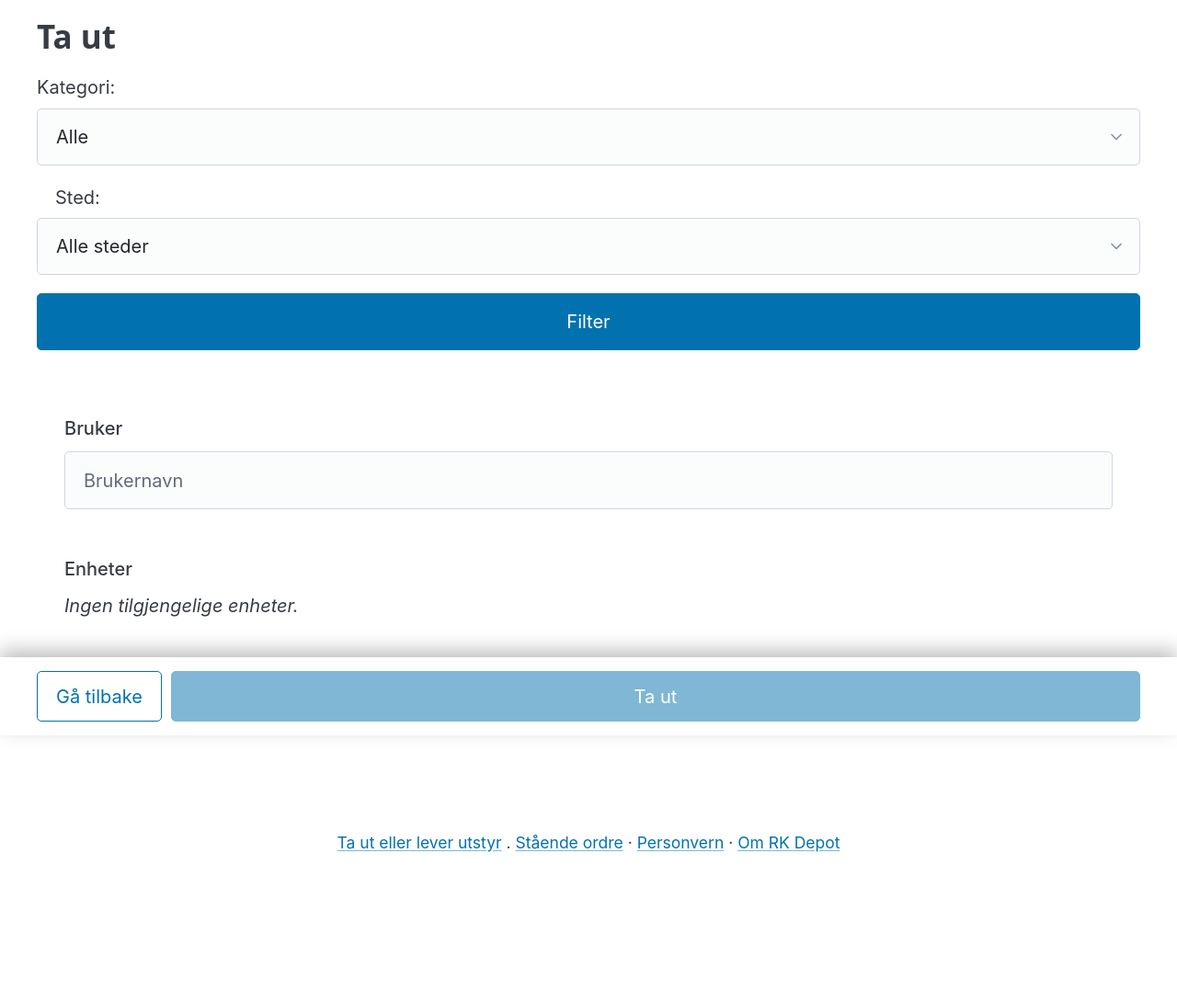
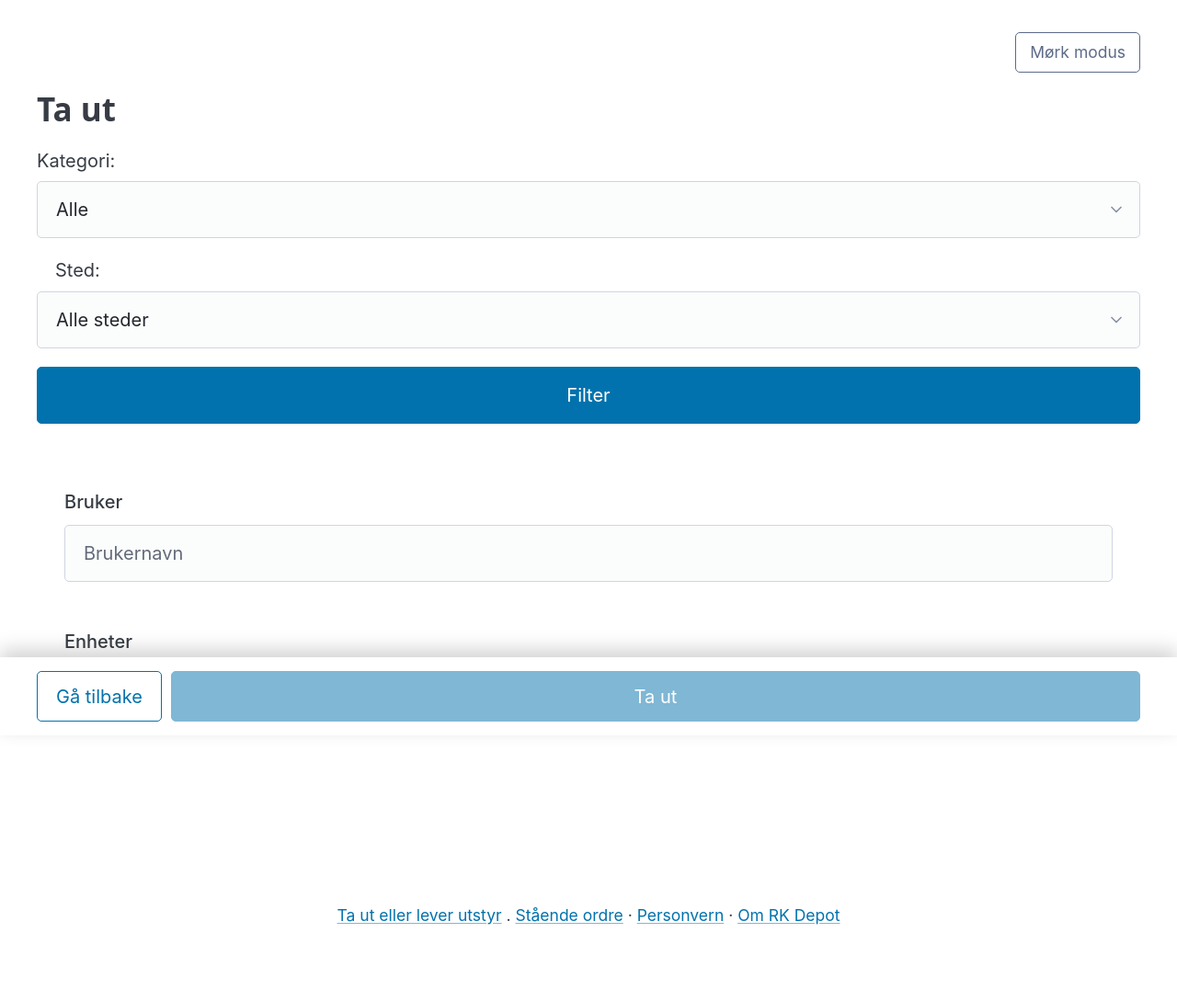
Before and after one commit to jonaspau/rk_depot, a Flask app: page /user/book in a window 1280 px wide. Shown: the whole page at 92% size. Before the commit the page ends 927 px from the top, so only its background shows below. Run offline with Flask 3, Linux system fonts and the light colour scheme; parts of the project's set-up code (start-up, migrations or seed data) failed here and were passed over; some libraries are stand-ins or nearby versions.

Commit message:
Lagt til Light mode

```diff
--- a/app/static/css/style.css
+++ b/app/static/css/style.css
@@ -3,10 +3,47 @@
 :root {
   --form-element-valid-border-color: #48bb78;
   --form-element-invalid-border-color: #f56565;
+  --app-success-text: #276749;
+  --app-danger-text: #742a2a;
+  --app-danger-link: #b91c1c;
+  --app-danger-link-hover: #7f1d1d;
+  --app-required: #b42318;
+  --app-skip-link-background: #111827;
+  --app-skip-link-text: #ffffff;
+  --app-shadow: rgba(0, 0, 0, 0.18);
+  --app-success-surface: rgba(72, 187, 120, 0.14);
+  --app-danger-surface: rgba(245, 101, 101, 0.14);
+  --app-warning-surface: rgba(234, 179, 8, 0.2);
+}
+
+[data-theme="dark"] {
+  --app-success-text: #9ae6b4;
+  --app-danger-text: #fed7d7;
+  --app-danger-link: #fca5a5;
+  --app-danger-link-hover: #fecaca;
+  --app-required: #fca5a5;
+  --app-skip-link-background: #ffffff;
+  --app-skip-link-text: #111827;
+  --app-shadow: rgba(0, 0, 0, 0.35);
+  --app-success-surface: rgba(72, 187, 120, 0.24);
+  --app-danger-surface: rgba(245, 101, 101, 0.24);
+  --app-warning-surface: rgba(234, 179, 8, 0.28);
 }
 
 body {
   font-family: -apple-system, BlinkMacSystemFont, "Segoe UI", Roboto, "Helvetica Neue", Arial, sans-serif;
+}
+
+.theme-switcher {
+  display: flex;
+  justify-content: flex-end;
+  margin: 0.75rem 0 1rem;
+}
+
+.theme-switcher button {
+  margin: 0;
+  padding: 0.4rem 0.75rem;
+  font-size: 0.875rem;
 }
 
 .navbar {
@@ -128,7 +162,7 @@ body {
   z-index: 1000;
   border-top: 1px solid var(--form-element-disabled-border-color);
   background-color: var(--background-color, var(--pico-background-color, #111));
-  box-shadow: 0 -8px 20px rgba(0, 0, 0, 0.25);
+  box-shadow: 0 -8px 20px var(--app-shadow);
 }
 
 .fixed-action-bar__inner {
--- a/app/templates/base.html
+++ b/app/templates/base.html
@@ -7,9 +7,21 @@
     <title>{% block title %}RK Depot{% endblock %}</title>
     <link rel="stylesheet" href="https://cdn.jsdelivr.net/npm/@picocss/pico@2/css/pico.min.css">
     <link rel="stylesheet" href="{{ url_for('static', filename='css/style.css') }}">
+    <script>
+        (() => {
+            const savedTheme = localStorage.getItem('rk-depot-theme');
+            const systemTheme = window.matchMedia('(prefers-color-scheme: dark)').matches ? 'dark' : 'light';
+            document.documentElement.dataset.theme = savedTheme || systemTheme;
+        })();
+    </script>
 </head>
 <body>
     <main id="main-content" class="container">
+        <div class="theme-switcher">
+            <button type="button" id="theme-toggle" class="outline secondary" aria-pressed="false">
+                Mørk modus
+            </button>
+        </div>
         {% with messages = get_flashed_messages(with_categories=true) %}
             {% if messages %}
                 {% for category, message in messages %}
@@ -22,6 +34,28 @@
 
         {% block content %}{% endblock %}
     </main>
+
+    <script>
+        (() => {
+            const toggle = document.getElementById('theme-toggle');
+            const root = document.documentElement;
+
+            const updateToggle = () => {
+                const isDark = root.dataset.theme === 'dark';
+                toggle.textContent = isDark ? 'Lys modus' : 'Mørk modus';
+                toggle.setAttribute('aria-pressed', String(isDark));
+            };
+
+            toggle.addEventListener('click', () => {
+                const nextTheme = root.dataset.theme === 'dark' ? 'light' : 'dark';
+                root.dataset.theme = nextTheme;
+                localStorage.setItem('rk-depot-theme', nextTheme);
+                updateToggle();
+            });
+
+            updateToggle();
+        })();
+    </script>
 
     <footer>
         <div class="container site-footer">
```
Also changed, not shown: other parts of app/static/css/style.css (+14 -17 lines).
